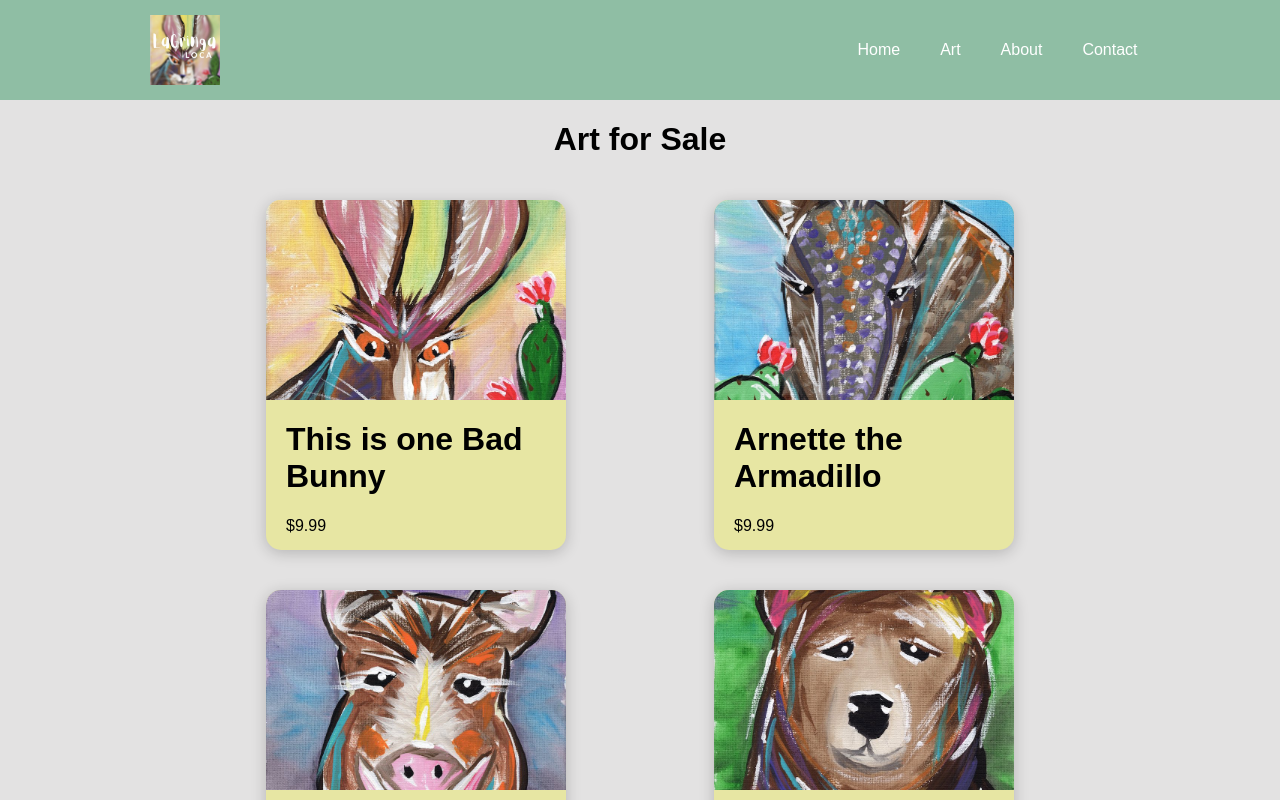
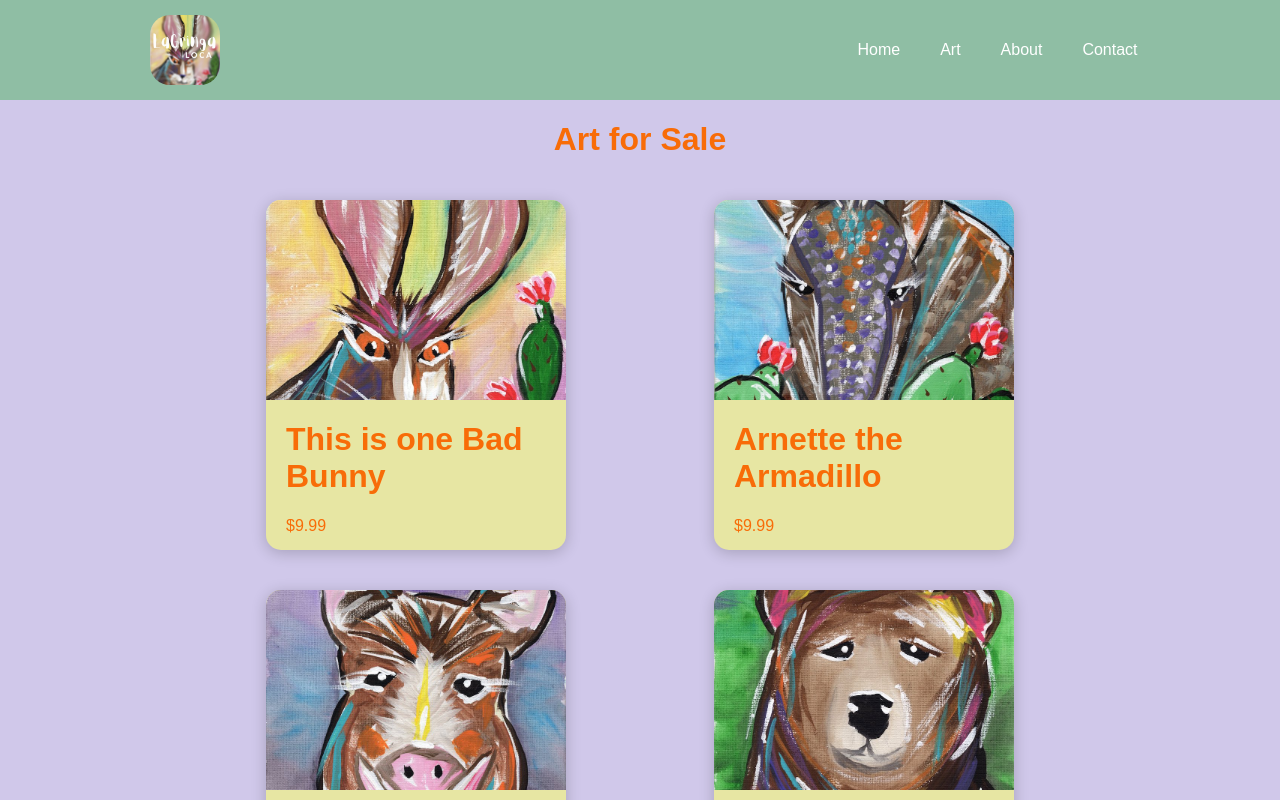
Before and after one commit to jamjam7777/LaGringa, a React (Create React App) app: page /art in a window 1280 px wide. Shown: the top 800 px of the page. Built offline with nearby package versions, Linux system fonts and the light colour scheme; the HTML template or start-up script is replaced by a standard one.

Commit message:
adding colors to fonts

```diff
--- a/src/styles/About.css
+++ b/src/styles/About.css
@@ -31,7 +31,7 @@
   .about .aboutBottom h1 {
     font-weight: 400;
     font-size: 60px;
-    color: rgb(80, 47, 47);
+    color: rgb(112, 28, 168);
     height: 30px;
     display: flex;
     justify-content: center;
--- a/src/styles/Art.css
+++ b/src/styles/Art.css
@@ -5,7 +5,8 @@
     justify-content: center;
     align-items: center;
     flex-direction: column;
-    background-color: rgb(227, 226, 226);
+    background-color: rgb(208, 200, 234);
+    color: rgb(248, 108, 8);
   }
   .menu .menuTitle {
     font-family: cursive;
--- a/src/styles/Contact.css
+++ b/src/styles/Contact.css
@@ -27,6 +27,8 @@
     font-weight: 10;
     font-size: 50px;
     margin-left: 30px;
+    color: rgb(170, 149, 235);
+    text-shadow: 1px 1px 4px #000000;
   }
 
   form {
--- a/src/styles/Home.css
+++ b/src/styles/Home.css
@@ -30,8 +30,7 @@
   .headerContainer p {
     padding: 0;
     font-size: 40px;
-    font-weight: lighter;
-    color: white;
+    color: rgb(248, 108, 8);
     text-shadow: 2px 2px 3px #000000;
   }
 
--- a/src/styles/Navbar.css
+++ b/src/styles/Navbar.css
@@ -16,6 +16,8 @@
 
   .navbar .leftSide img {
     width: 70px;
+    border-radius: 20px;
+
   }
 
   .navbar .rightSide {
```
